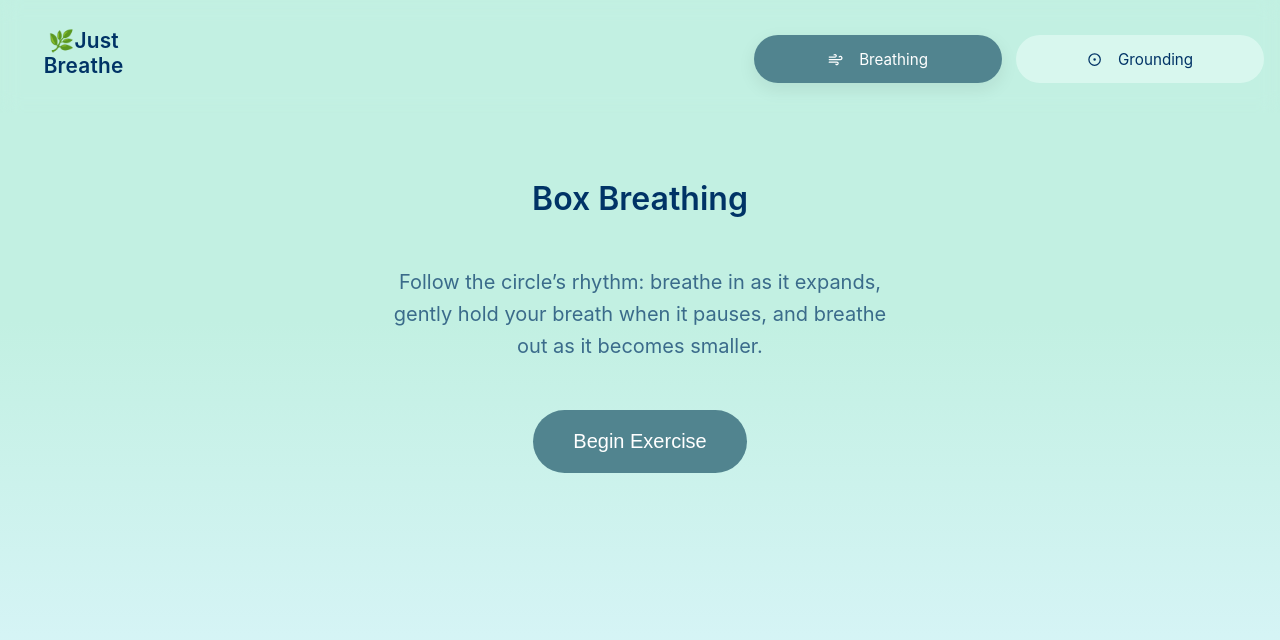
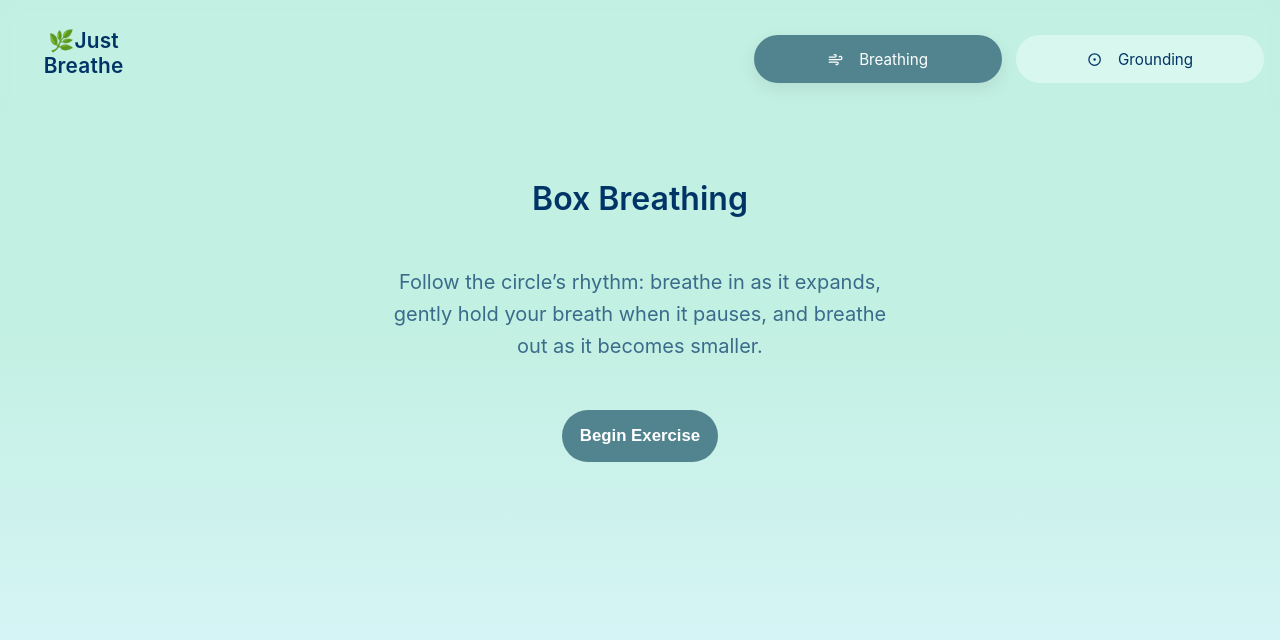
Before and after one commit to Eka1984/panic-tools, a React (Vite) app: page / in a window 1280 px wide. Shown: the top 640 px of the page. Built offline with nearby package versions, Linux system fonts and the light colour scheme; a web font is replaced by a local one.

Commit message:
feat(Button): create reusable button component and update pages to use it

```diff
--- /dev/null
+++ b/src/components/Button/Button.module.css
@@ -0,0 +1,14 @@
+.button {
+  padding: 16px 18px;
+  border-radius: 999px;
+  border: 0;
+  cursor: pointer;
+  font-size: 1.05rem;
+  font-weight: 600;
+  background: var(--accent);
+  color: white;
+}
+
+.button:hover {
+  opacity: 0.95;
+}
--- /dev/null
+++ b/src/components/Button/Button.tsx
@@ -0,0 +1,16 @@
+import styles from "./Button.module.css";
+
+type ButtonProps = {
+  children: React.ReactNode;
+  onClick?: () => void;
+};
+
+function Button({ children, onClick }: ButtonProps) {
+  return (
+    <button className={styles.button} onClick={onClick}>
+      {children}
+    </button>
+  );
+}
+
+export default Button;
--- a/src/components/GroundingChecklist/GroundingChecklist.tsx
+++ b/src/components/GroundingChecklist/GroundingChecklist.tsx
@@ -5,6 +5,7 @@ import { groundingReducer, initialGroundingState } from "../groundingReducer";
 import ProgressDots from "../ProgressDots/ProgressDots";
 import GroundingCard from "../GroundingCard/GroundingCard";
 import { VscDebugRestart } from "react-icons/vsc";
+import Button from "../Button/Button";
 
 function GroundingChecklist() {
   const [state, dispatch] = useReducer(groundingReducer, initialGroundingState);
@@ -18,12 +19,9 @@ function GroundingChecklist() {
           moment.
         </p>
 
-        <button
-          className={styles.primary}
-          onClick={() => dispatch({ type: "BEGIN" })}
-        >
+        <Button onClick={() => dispatch({ type: "BEGIN" })}>
           Begin Exercise
-        </button>
+        </Button>
       </div>
     );
   }
--- a/src/pages/Breathing/Breathing.tsx
+++ b/src/pages/Breathing/Breathing.tsx
@@ -1,6 +1,6 @@
 import styles from "./Breathing.module.css";
 import BreathingCircle from "../../components/BreathingCircle/BreathingCircle";
-// import { useNavigate } from "react-router-dom";
+import Button from "../../components/Button/Button";
 import { motion } from "framer-motion";
 import { FiPlay } from "react-icons/fi";
 import { FiPause } from "react-icons/fi";
@@ -35,9 +35,10 @@ export default function Breathing() {
               Follow the circle’s rhythm: breathe in as it expands, gently hold
               your breath when it pauses, and breathe out as it becomes smaller.
             </p>
-            <button className={styles.primary} onClick={handleStartExercise}>
+            {/* <button className={styles.primary} onClick={handleStartExercise}>
               Begin Exercise
-            </button>
+            </button> */}
+            <Button onClick={handleStartExercise}>Begin Exercise</Button>
           </section>
         ) : (
           <section>
```
